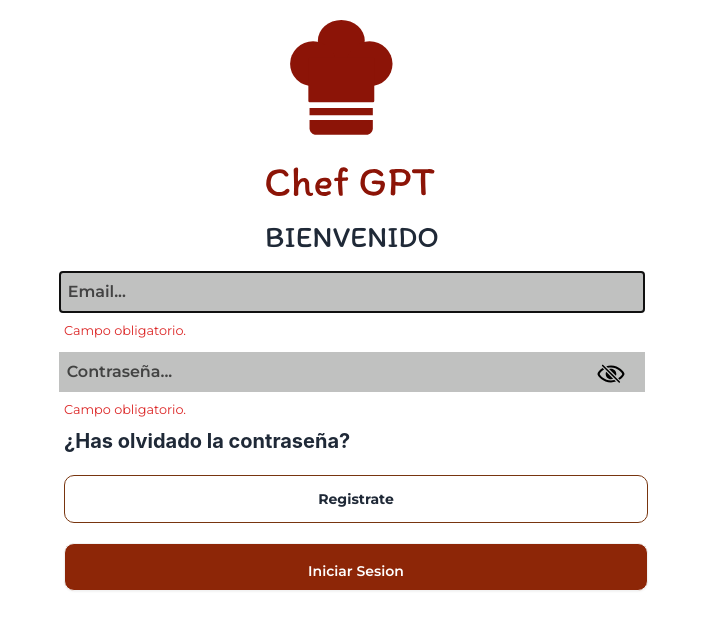
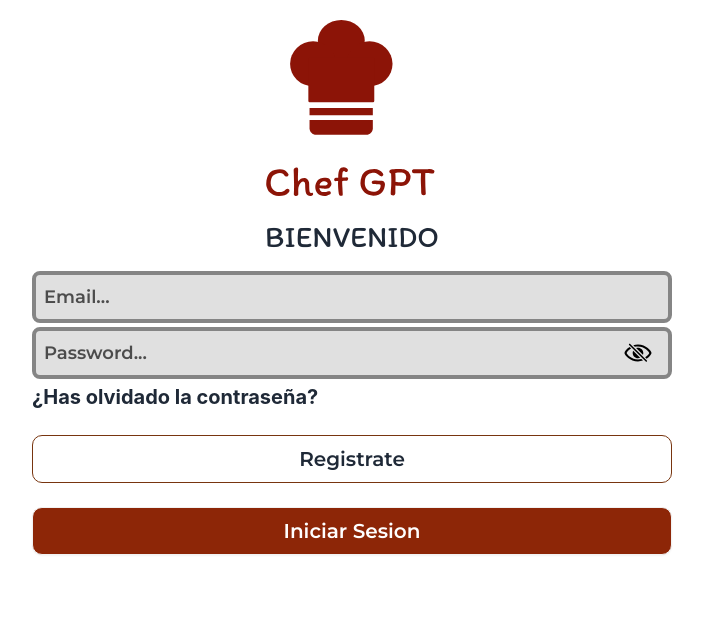
Before and after one commit to No-Country/S12-04-T-Node-React, a React (Vite) app in the folder frontend/: page /auth in a window 1280 px wide. Shown: the top 630 px of the page, without its empty margins (288-991 px from the left). Built offline with nearby package versions, Linux system fonts and the light colour scheme.

Commit message:
Se crearon las validaciones y se cambio el formulario por  formik

```diff
--- a/frontend/src/pages/Login.jsx
+++ b/frontend/src/pages/Login.jsx
@@ -1,43 +1,36 @@
-import { useState } from 'react';
-import img from '../assets/images/Group8.svg';
-import { Link, useNavigate } from 'react-router-dom';
-import {useAuthStore} from '../store/auth';
-// import { Formik, Form,  Field, ErrorMessage } from 'formik';
-import eyeClose  from '../assets/images/eyeClose.svg';
-import eyeOpen  from '../assets/images/eyeOpen.svg';
-
-
+import { useState, } from "react";
+import img from "../assets/images/Group8.svg";
+import { Link, useNavigate } from "react-router-dom";
+import { useAuthStore } from "../store/auth";
+import { Formik, Form, Field, ErrorMessage } from "formik";
+import eyeClose from "../assets/images/eyeClose.svg";
+import eyeOpen from "../assets/images/eyeOpen.svg";
 
 const initialValues = {
-  email: '',
-  password: '',
-}
+  email: "",
+  password: "",
+};
 
 const Login = () => {
-
   const [showPassword, setShowPassword] = useState(false);
 
   const setUid = useAuthStore((state) => state.setUid);
   const setUsername = useAuthStore((state) => state.setUsername);
   const setToken = useAuthStore((state) => state.setToken);
 
-
   const [dataUser, setDataUser] = useState(initialValues);
 
   const navigate = useNavigate();
-  const validate = () => {
+  const validar = () => {
     let errorsList = {};
-
+    const regTest = /^[a-zA-Z0-9_.+-]+@[a-zA-Z0-9-]+\.[a-zA-Z0-9-.]+$/;
     if (!dataUser.email)
       errorsList = { ...errorsList, email: "Campo obligatorio." };
-    // else if (dataUser.username.length < 4 || dataUser.username.length > 8)
-    //   errorsList = {
-    //     ...errorsList,
-    //     username: "Debe tener como minimo 4 caracteres y 8 maximo.",
-    //   };
-      if(!dataUser.password)
+    else if (!regTest.test(dataUser.email))
+      errorsList = { ...errorsList, email: "Correo no valido." };
+    if (!dataUser.password)
       errorsList = { ...errorsList, password: "Campo obligatorio." };
-      else if(dataUser.password.length < 8 || dataUser.password.length > 16)
+    else if (dataUser.password.length < 8 || dataUser.password.length > 16)
       errorsList = {
         ...errorsList,
         password: "Debe tener como minimo 8 caracteres y 16 maximo.",
@@ -45,92 +38,119 @@ const setToken = useAuthStore((state) => state.setToken);
 
     return errorsList;
   };
-  const handleData = async (e) => {
-    e.preventDefault();
-    if(Object.keys(validate()).length === 0){
-      await fetch('https://chefgtp.onrender.com/api/auth',{
-        method: 'POST',
+  const handleData = async () => {
+    // e.preventDefault();
+    if (Object.keys(validar()).length === 0) {
+      await fetch("https://chefgtp.onrender.com/api/auth", {
+        method: "POST",
         headers: {
-          'Content-Type': 'application/json'
+          "Content-Type": "application/json",
         },
-        body: JSON.stringify(dataUser)
+        body: JSON.stringify(dataUser),
       })
-      .then(response => response.json())
-      .then(response => {
-        // localStorage.setItem('loginData', JSON.stringify(response.data))
-        setUid(response.data.uid)
-        setToken(response.data.token)
-        setUsername(response.data.username)
-        navigate('/chat')
+        .then((response) => response.json())
+        .then((response) => {
+          setUid(response.data.uid);
+          setToken(response.data.token);
+          setUsername(response.data.username);
+          navigate("/chat");
+          console.log('Entro');
         })
-      .catch(error => console.log(error))
+        .catch((error) => console.log(error))
         .finally(() => {
-        console.log('Finalizado');
-      })
-    }else{
-      alert('Verifique los Campos')
+          console.log("Finalizado");
+        });
+    } else {
+      alert("Verifique los Campos");
     }
   };
 
   return (
     <>
-    <div className=' h-screen flex-col items-center justify-center py-5'  >
-
-      <img src={img} alt="img" className="w-[11rem] mx-auto "/>
+      <div className=" h-screen flex-col items-center justify-center py-5">
+        <img src={img} alt="img" className="w-[11rem] mx-auto " />
         <h1 className="text-3xl font-normal text-center my-4">BIENVENIDO</h1>
-      {/* <h3 className='text-center text-2xl font-bold mb-2' style={{fontFamily: 'SF Pro Display'}}>Iniciar Sesion</h3> */}
-      <form action="" onSubmit={handleData} className="flex flex-col sm:w-1/2  justify-around mx-auto ">
-
-        <input
-        style={{backgroundColor: 'rgba(118, 120, 118, 0.46)'}}
-        className='w-11/12 mx-auto border ps-2 text-base py-2  placeholder:bolder placeholder:text-black placeholder:text-900'
+        <div className="flex flex-col sm:w-1/2 mx-auto">
+          <Formik
+          onSubmit={handleData}
+          initialValues={initialValues}
+          validate={validar}
+          >
+            <Form className="flex flex-col gap-1">
+              <Field
+                name="email"
                 type="email"
                 placeholder="Email..."
-        name="email"
+                className="inputRegister mb-0 mx-auto w-1/4"
+                autoComplete="on"
                 value={dataUser.email}
-        onChange={(e) => setDataUser({ ...dataUser, email: e.target.value })}
-
-        autoFocus       />
-        <small className='text-red-600 mt-2 ms-4 sm:ms-8'>{validate().email}</small>
+                onChange={(e) =>
+                  setDataUser({ ...dataUser, email: e.target.value })
+                }
+              >
+              </Field>
+              <ErrorMessage name="email" />
 
 
-        <div className="relative w-11/12 mx-auto">
-
-        <input
-        style={{backgroundColor: 'rgba(118, 120, 118, 0.46)'}}
-        className='w-full  ps-2 text-base py-2 mt-3  placeholder:bolder placeholder:text-black placeholder:text-900'
-        type={showPassword? 'text' : 'password'}
+              <div className="relative">
+                <Field
                   name="password"
-        placeholder='Contraseña...'
+                  type={showPassword ? "text" : "password"}
+                  placeholder="Password..."
+                  className="inputRegister mx-auto w-1/2"
+                  autoComplete="on"
                   value={dataUser.password}
-
-        onChange={(e) => setDataUser({ ...dataUser, password: e.target.value })}
-
-        />
-        <div className='absolute z-2 top-6 right-5'><img src={showPassword ? eyeOpen : eyeClose} alt="eye" onClick={() => setShowPassword(!showPassword)} className="w-7" /></div>
-        </div>
-        <small className='text-red-600 mt-2 ms-4 sm:ms-8'> {validate().password}</small>
-        <Link to="/" className="text-xl font-bold mt-2 ms-4 sm:ms-8" style={{fontFamily: 'SF Pro Display'}}>¿Has olvidado la contraseña?</Link>
-
-
-        <Link to="/auth/register" className="ms-4 sm:ms-8  btn btn-outline hover:bg-[#6fffa6d3] my-5 text-dark-900 font-bold border-amber-900  rounded me-4 sm:me-6" style={{
-        borderRadius: '10px'}}>Registrate</Link>
+                  onChange={(e) =>
+                    setDataUser({ ...dataUser, password: e.target.value })
+                  }
+                >
+                </Field>
+                <ErrorMessage name="password" className="text-red-600" />
 
 
 
+                <div className="absolute z-2 top-4 right-5">
+                  <img
+                    src={showPassword ? eyeOpen : eyeClose}
+                    alt="eye"
+                    onClick={() => setShowPassword(!showPassword)}
+                    className="w-7"
+                  />
+                </div>
+              </div>
+
+              <Link
+                to="/"
+                className="text-xl font-bold "
+                style={{ fontFamily: "SF Pro Display" }}
+              >
+                ¿Has olvidado la contraseña?
+              </Link>
+
+              <Link
+                to="/auth/register"
+                className="text-xl btn btn-outline hover:bg-[#6cc48ed3] my-5 text-dark-900 border-amber-900  rounded "
+                style={{
+                  borderRadius: "10px",
+                }}
+              >
+                Registrate
+              </Link>
 
               <button
                 type="submit"
-        className="btn btn-amber-900  text-white py-5 px-4 rounded ms-4 sm:ms-8 me-4 sm:me-6"
-        style={{backgroundColor: '#8D2607',
-        borderRadius: '10px'}}>
-          Iniciar Sesion</button>
+                className="btn btn-amber-900  text-white text-xl rounded "
+                style={{ backgroundColor: "#8D2607", borderRadius: "10px" }}
+              >
+                Iniciar Sesion
+              </button>
 
-
-      </form>
+            </Form>
+          </Formik>
+        </div>
       </div>
     </>
-  )
-}
+  );
+};
 
-export default Login
+export default Login;
```
Lines whose indentation alone changed are shown as unchanged.
